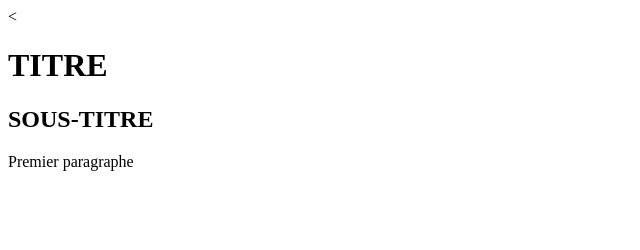
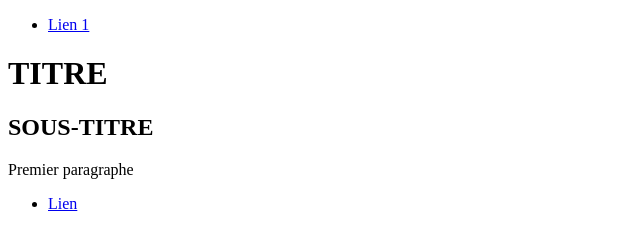
Before and after one commit to BeMontelli/gittest, a plain HTML site: page index.html in a window 1280 px wide. Shown: the whole page, without its empty margins (0-640 px from the left). Drawn offline with Linux system fonts and the light colour scheme.

Commit message:
Ajout nav + footer (correction << Doctype)

```diff
--- a/index.html
+++ b/index.html
@@ -1,11 +1,29 @@
-<<!DOCTYPE html>
+<!DOCTYPE html>
 <html>
 <head>
 	<title>TEST GIT</title>
 </head>
 <body>
+
+<nav>
+	<ul>
+		<li>
+			<a href="#">Lien 1</a>
+		</li>
+	</ul>
+</nav>
+
 <h1>TITRE</h1>
 <h2>SOUS-TITRE</h2>
 <p>Premier paragraphe</p>
+
+<footer>
+	<ul>
+		<li>
+			<a href="#">Lien</a>
+		</li>
+	</ul>
+</footer>
+
 </body>
 </html>
```
